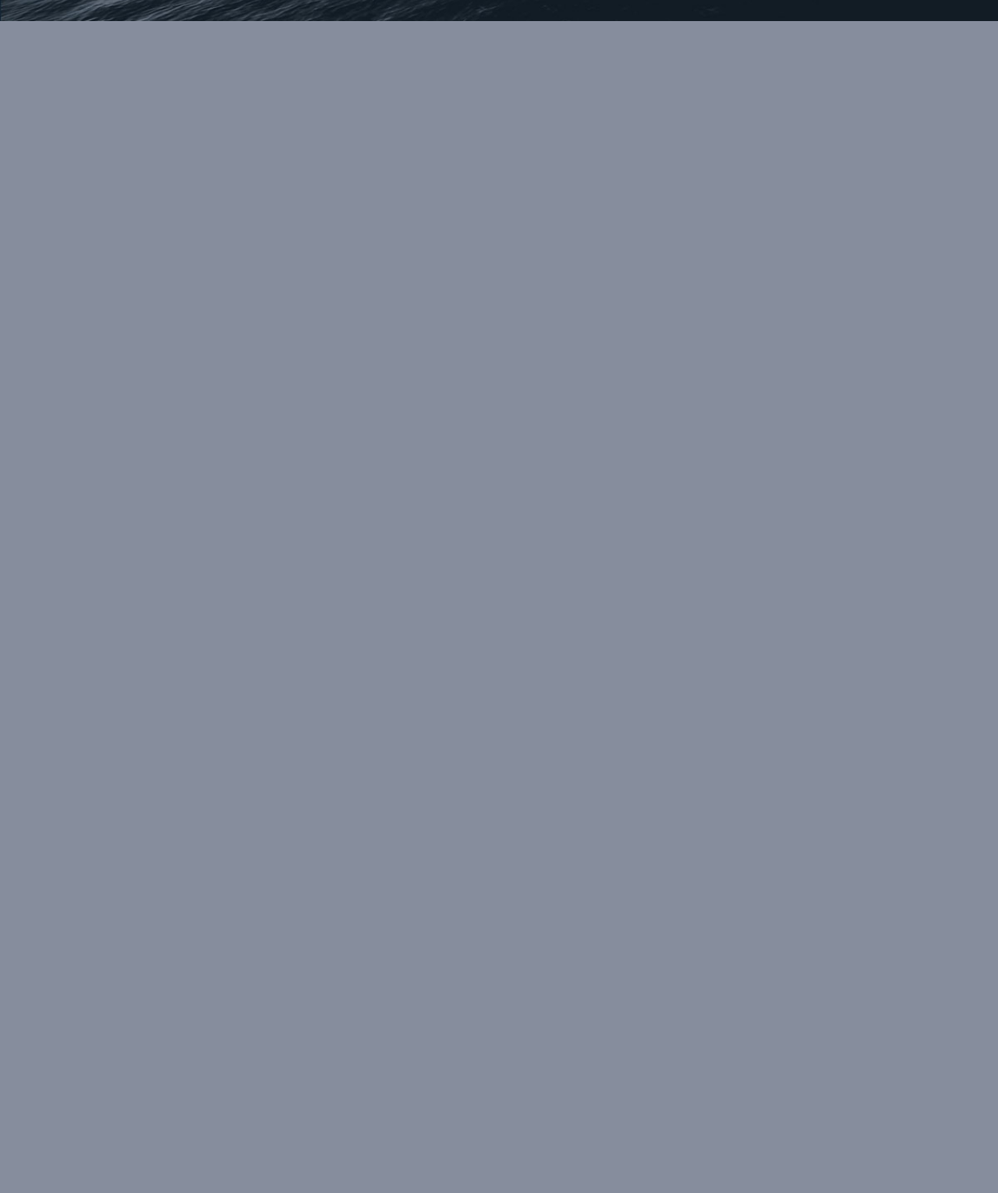
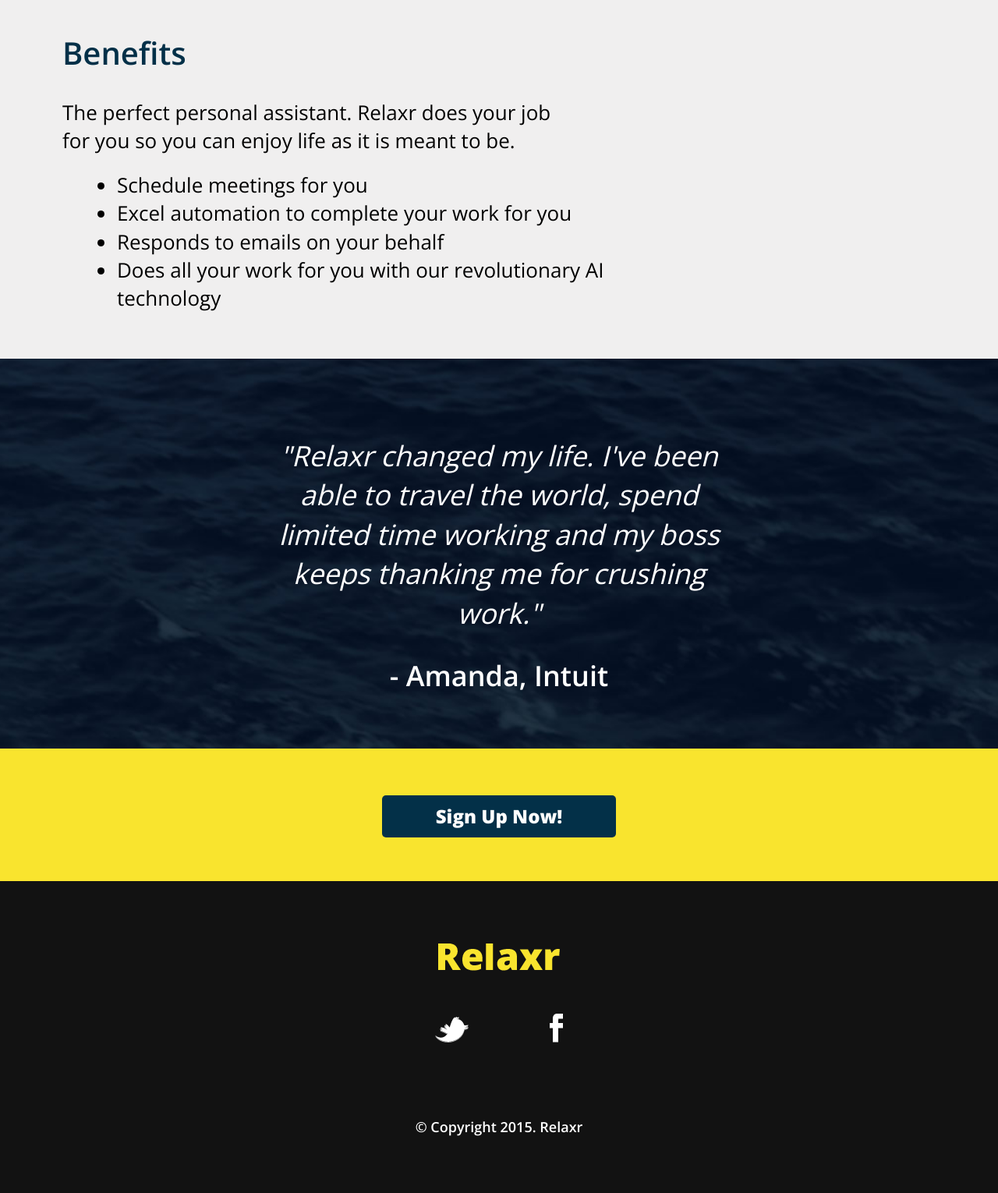
Before and after one commit to vinnabaptist/homework-landingpage, a plain HTML site: page index.html in a window 1280 px wide. Shown: the part 720-2250 px from the top of the page at 78% size. Before the commit the page ends 800 px from the top, so only its background shows below. Drawn offline with nearby package versions, Linux system fonts and the light colour scheme.

Commit message:
Ready for submission
Landing page as at Tues 13 Oct.

```diff
--- a/css/style.css
+++ b/css/style.css
@@ -40,11 +40,8 @@ Developer @GA in MEL
 
 body {
      color: #000;
-     font-size: 12px;
      line-height: 1.4;
      font-family: "Open Sans", sans-serif;
-     background: url(../images/header_bg.jpg) no-repeat center top rgb(134,141,157);
-     background-size: cover;
 }
 
 
@@ -60,55 +57,164 @@ body {
 
 }
 
-header {}
+.visually-hidden {
+   position: absolute;
+   overflow: hidden;
+   clip: rect(1px 1px 1px 1px);
+   height: 1px;
+   width: 1px;
+}
 
-footer {}
+header {
+  background: url(../images/header_bg.jpg) no-repeat center top;
+  height: 700px;
+  background-size: cover;
+}
+
+footer {
+  display: block;
+  background-color: #121212;
+  width: 100%;
+  height: 400px;
+  margin: auto;
+  text-align: center;
+  font-weight: 600;
+}
 
 /******************************************
 /* ADDITIONAL STYLES
 /*******************************************/
 
 h1 {
-  font-size: 40pt;
+  font-size: 48px;
   font-weight: 600;
   color: white;
-  margin: 100px 0 0 70px;
   text-align: center;
+  padding-top: 120px;
 }
 
 h2 {
   font-size: 40px;
-  margin: 30px 0 0 70px;
-  color: black;
+  margin: 30px 0 0 80px;
+  color: #033048;
   font-weight: 600;
+  padding: 30px 0;
 }
 
-.headerlogo {
-  margin: 40px 0 0 70px;
+.logowhite {
+  width: 200px;
+  margin: 50px 0 0 90px;
 }
 
 .get {
   border-radius: 5px;
   background-color: #f9e42e;
-  font-size: 28px;
-  font-weight: bolder;
   margin: auto;
-  width: 200px;
+  margin-top: 70px;
+  width: 250px;
   padding: 10px 30px;
+  text-align: center;
 }
 
-.topbanner {
-  float: left;
-  width: 100%;
-  height: 50%;
-  margin: auto;
-  background-image:"images/header_bg.jpg";
+a.grey:link {
+  color: #606161;
+  font-weight: 800;
+  text-decoration: none;
+  font-size: 28px;
 }
 
 .benefits {
+  float:left;
+  width: 100%;
+  height: 480px;
+  margin: auto;
+  background-color: #f0efef;
+}
+
+ul {
+  font-weight: 100;
+  font-size: 26px;
+  margin-left: 150px;
+  width: 50%;
+  list-style: disc;
+}
+
+p {
+  font-size: 26px;
+  font-weight: 300;
+  width: 50%;
+  margin-left: 80px;
+  padding-bottom: 20px;
+}
+
+.quote {
   float: left;
+  background: url(../images/testimonial_bg.jpg) no-repeat center top;
+  height: 500px;
+  background-size: cover;
+  font-weight: 100px;
+  color: white;
+  font-size: 36px;
+  text-align: center;
+  padding: 100px 340px;
+}
+
+blockquote {
+  font-style: italic;
+  font-size: 36px;
+  font-weight: 100;
+}
+
+.client-name {
+  font-size: 36px;
+  font-weight: 600;
+  padding: 30px;
+}
+
+.signup {
+  display: block;
+  background: #f9e42e;
   width: 100%;
+  height: 170px;
+  padding-top: 60px;
+}
+
+.signup-button {
+  border-radius: 5px;
+  background-color: #033048;
+  font-color: white;
+  padding: 20px 30px;
+  text-align: center;
   margin: auto;
-  height: 500px;
-  color: #f0efef;
+  width: 300px;
+  padding: 10px 30px;
+  font-size: 24px;
+  text-transform: bolder;
 }
+
+a.white:link {
+  color: white;
+  font-weight: bolder;
+  text-decoration: none;
+  font-size: 24px;
+}
+
+.socialmedia {
+  padding: 50px;
+  margin: auto;
+}
+
+.logoyellow {
+  padding-top: 80px;
+}
+
+h4 {
+  padding-top: 40px;
+  color: white;
+  font-size: 18px;
+  font-weight: 600;
+}
+
+.social-media {
+  display: block;
+}
--- a/index.html
+++ b/index.html
@@ -10,35 +10,82 @@
         <!-- external CSS link -->
         <link rel="stylesheet" href="css/reset.css">
         <link rel="stylesheet" href="css/style.css">
-        <link href='https://fonts.googleapis.com/css?family=Open+Sans' rel='stylesheet' type='text/css'>
+        <link href='https://fonts.googleapis.com/css?family=Open+Sans:100,300,400,600,800' rel='stylesheet' type='text/css'>
 
     </head>
     <body>
+
         <div class="group">
 
-            <header class="topbanner">
+            <header>
 
-                <img class="headerlogo" src="images/logo-white.png">
+                <img class="logowhite" src="images/logo-white.png" alt="logo-white">
 
-                <h1>Get piece of mind with a single tap</h1>
+                <h1>Get peace of mind with a single tap</h1>
 
-                <a class="get" href:"http://www.relaxr.com">Get it Now</a>
+                <div class="get"><a href="www.relaxr.com" class="grey">Get it Now</a></div>
 
             </header>
         </div>
 
         <div class="group">
 
-            <section class:"benefits">
+            <section class="benefits">
 
                 <h2>Benefits</h2>
 
+                <p>The perfect personal assistant. Relaxr does your job for you so you can enjoy life as it is meant to be.</p>
+
+                <ul>
+                    <li>Schedule meetings for you</li>
+                    <li>Excel automation to complete your work for you</li>
+                    <li>Responds to emails on your behalf</li>
+                    <li>Does all your work for you with our revolutionary AI technology</li>
+                </ul>
+
+            </section>
 
             </div>
 
+        <div class="group">
 
-        <footer>
-            &copy; Footer Goes Here
-        </footer>
+            <section class="quote">
+
+                <h2 class="visually-hidden">Testimonial</h2>
+
+
+                <blockquote>"Relaxr changed my life. I've been able to travel the world, spend limited time working and my boss keeps thanking me for crushing work." </blockquote>
+
+                <div class="client-name">- Amanda, Intuit</div>
+
+            </section>
+
+        </div>
+
+        <div class="group">
+
+            <nav class="signup">
+
+                <div class="signup-button"><a href="www.relaxr.com" class="white">Sign Up Now!</a></div>
+
+            </nav>
+
+        </div>
+
+        <div class="group">
+
+            <footer>
+
+                <img class="logoyellow" src="images/logo-yellow.png" alt="logo-yellow">
+
+                <div class="social-media">
+                <a href="www.twitter.com"><img class="socialmedia" src="images/twitter.png" alt="twitter"></a>
+
+                <a href="www.facebook.com"><img class="socialmedia" src="images/facebook.png" alt="facebook"></a></div>
+
+                <h4>&copy; Copyright 2015. Relaxr</h4>
+
+            </footer>
+        </div>
     </body>
 </html>
```
Also changed, not shown: 1 other file.
